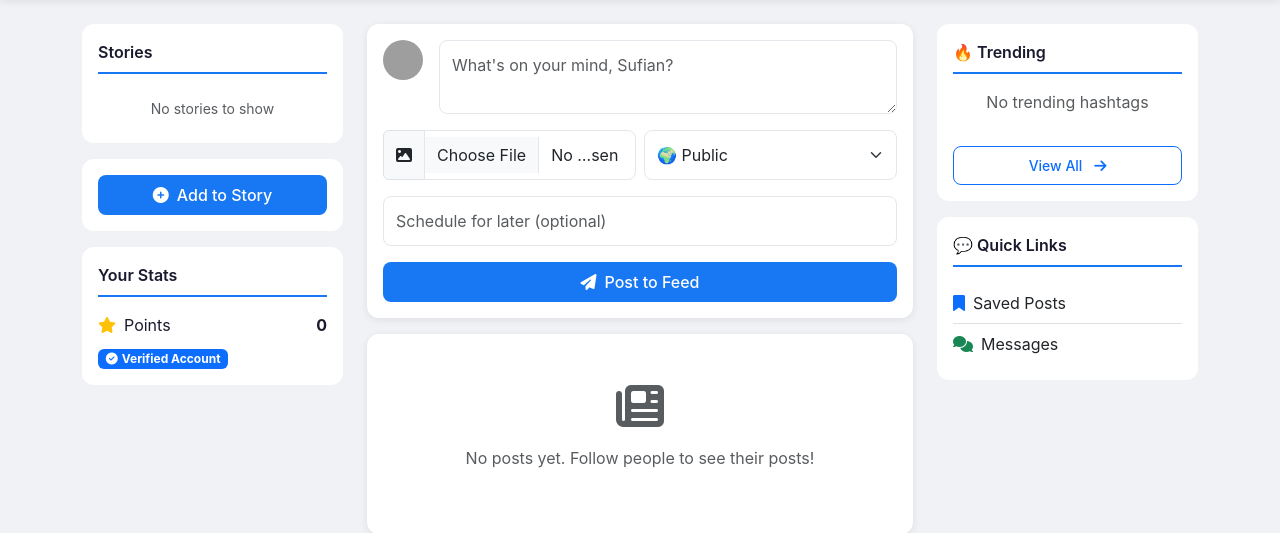
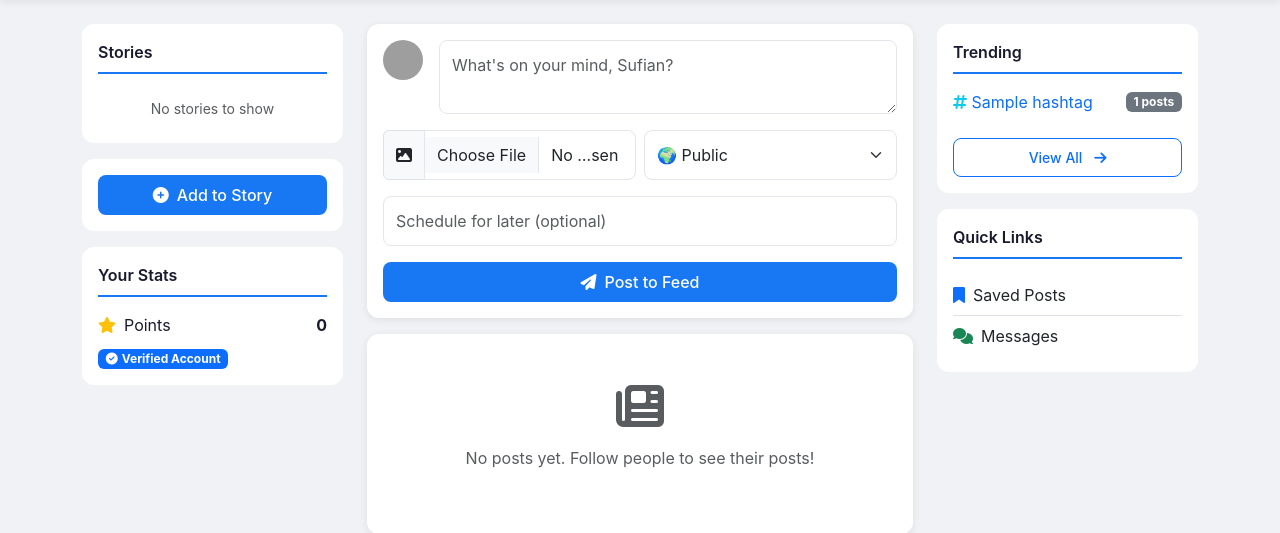
Before and after one commit to AbuSufianDS/zetravox, a Flask app: page / in a window 1280 px wide. Shown: the part 136-669 px from the top of the page. Run offline with Flask 3, Linux system fonts and the light colour scheme; a user stored in the database is signed in; data comes from the database, SQL or seed files in the repository; tables that the repository leaves empty hold one stand-in row (values such as "Sample post"); data that the repository does not hold is empty; some libraries are stand-ins or nearby versions; grey boxes are pictures that could not be loaded.

Commit message:
Fix post vs story form submission separation

```diff
--- a/app/main/routes.py
+++ b/app/main/routes.py
@@ -55,23 +55,7 @@ def index():
     comment_form = CommentForm()
     story_form = StoryForm()
 
-    if story_form.validate_on_submit() and story_form.media.data:
-        media_filename, media_type = save_media(story_form.media.data, 'stories')
-        if media_filename:
-            story = Story(
-                user_id=current_user.id,
-                media_url=media_filename,
-                media_type=media_type,
-                caption=story_form.caption.data,
-                timestamp=datetime.now(timezone.utc),
-                expires_at=datetime.now(timezone.utc) + timedelta(hours=24)
-            )
-            db.session.add(story)
-            db.session.commit()
-            flash('Story added! It will disappear in 24 hours.', 'success')
-        return redirect(url_for('main.index'))
-
-    if form.validate_on_submit():
+    if request.method == 'POST' and 'submit_post' in request.form and form.validate_on_submit():
         media_filename = None
         media_type = None
         if form.media.data and form.media.data.filename:
@@ -152,7 +136,6 @@ def index():
     return render_template('index.html', title='Home', form=form, comment_form=comment_form,
                            story_form=story_form, stories_by_user=stories_by_user,
                            posts=posts.items, next_url=next_url, prev_url=prev_url)
-
 
 @bp.route('/add_story', methods=['POST'])
 @login_required
--- a/app/templates/index.html
+++ b/app/templates/index.html
@@ -29,7 +29,7 @@
     <div class="col-lg-6">
         <div class="card">
             <div class="card-body">
-                <form action="{{ url_for('main.index') }}" method="post" enctype="multipart/form-data" id="postForm">
+                <form action="{{ url_for('main.index') }}" method="post" enctype="multipart/form-data">
                     {{ form.hidden_tag() }}
                     <div class="d-flex gap-3 mb-3">
                         <img src="{{ current_user.avatar(40) }}" class="rounded-circle" style="width: 40px; height: 40px;">
@@ -90,7 +90,7 @@
 
     <div class="col-lg-3 d-none d-lg-block">
         <div class="sidebar-card">
-            <div class="sidebar-title">🔥 Trending</div>
+            <div class="sidebar-title">Trending</div>
             <div id="trending-hashtags">
                 <div class="text-center py-3">
                     <div class="spinner-border spinner-border-sm text-primary"></div>
@@ -102,7 +102,7 @@
         </div>
 
         <div class="sidebar-card">
-            <div class="sidebar-title">💬 Quick Links</div>
+            <div class="sidebar-title">Quick Links</div>
             <div class="list-group list-group-flush">
                 <a href="{{ url_for('main.saved_posts') }}" class="list-group-item list-group-item-action bg-transparent px-0">
                     <i class="fas fa-bookmark me-2 text-primary"></i>Saved Posts
@@ -214,15 +214,19 @@ function useGeneratedPost() {
     bootstrap.Modal.getInstance(document.getElementById('aiComposerModal')).hide();
 }
 
-fetch('/trending')
-    .then(response => response.text())
-    .then(html => {
-        const temp = document.createElement('div');
-        temp.innerHTML = html;
-        const hashtags = temp.querySelectorAll('.trending-item');
+fetch('/trending-hashtags')
+    .then(response => response.json())
+    .then(hashtags => {
         const container = document.getElementById('trending-hashtags');
-        if (hashtags.length > 0) {
-            container.innerHTML = Array.from(hashtags).slice(0, 5).map(h => h.outerHTML).join('');
+        if (hashtags && hashtags.length > 0) {
+            container.innerHTML = hashtags.slice(0, 5).map(h => `
+                <div class="d-flex justify-content-between align-items-center mb-2">
+                    <a href="/hashtag/${h.name}" class="text-decoration-none">
+                        <i class="fas fa-hashtag text-info"></i> ${h.name}
+                    </a>
+                    <span class="badge bg-secondary">${h.post_count} posts</span>
+                </div>
+            `).join('');
         } else {
             container.innerHTML = '<p class="text-muted text-center">No trending hashtags</p>';
         }
```
